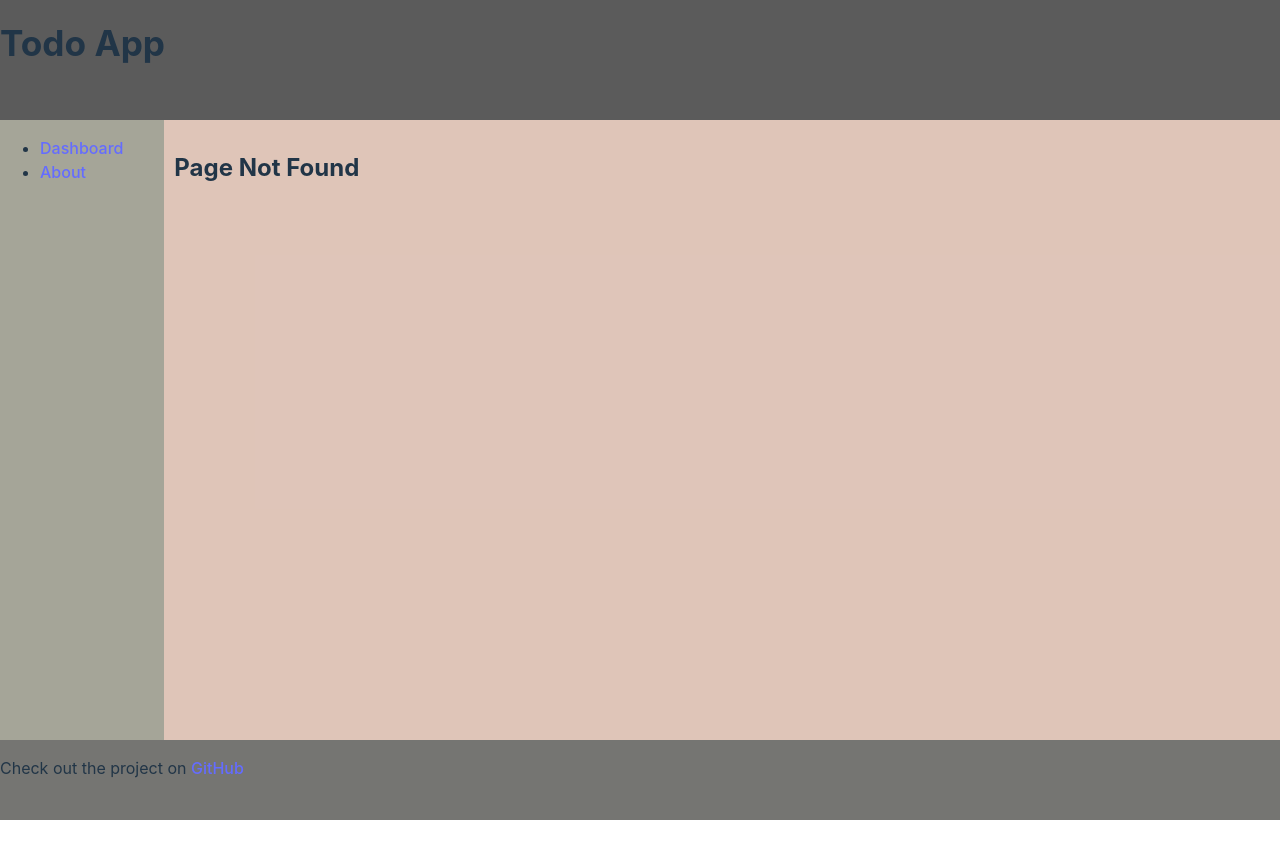
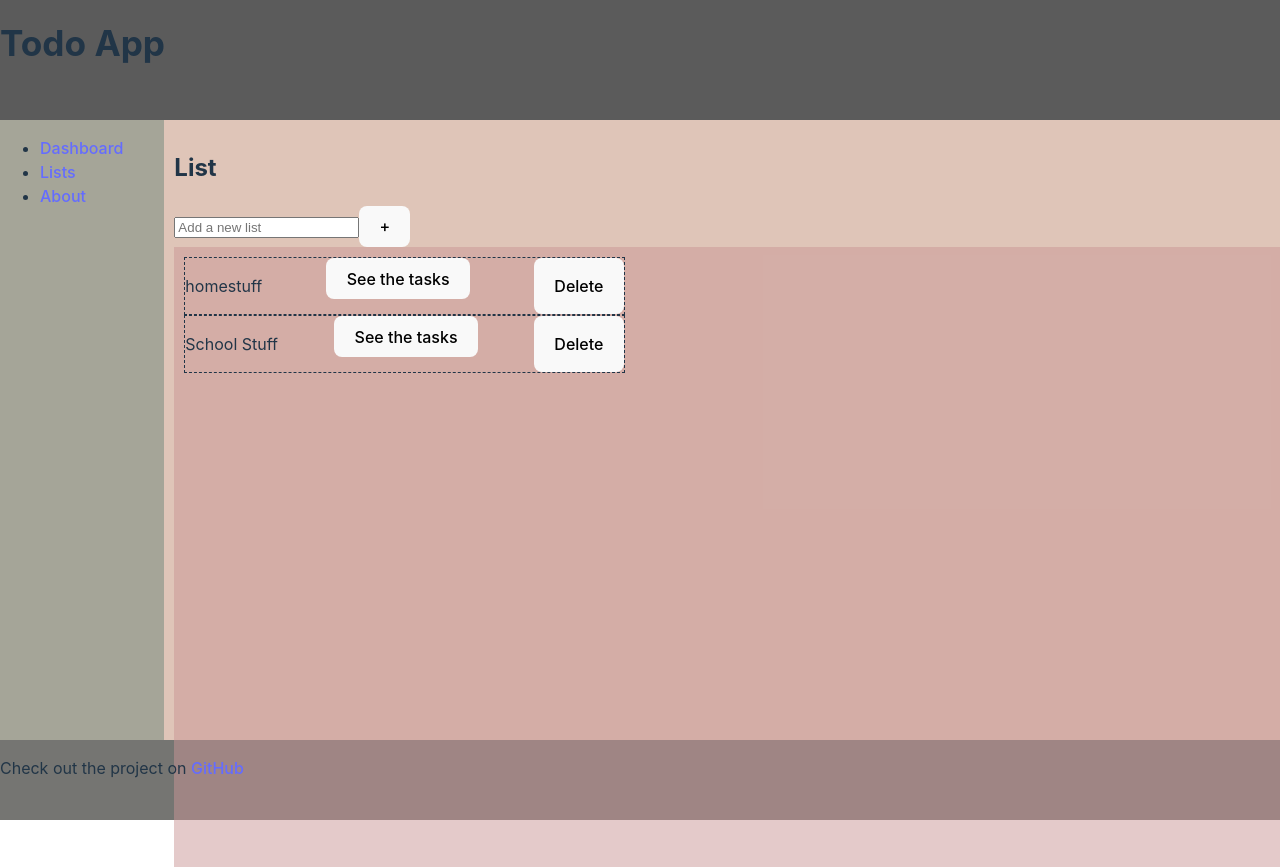
Before and after one commit to kodah-space/mini-project-todolist, a React (Vite) app: page /lists in a window 1280 px wide. Before the commit this address had no page. Before the commit the page ends 820 px from the top, so only its background shows below. Built offline with nearby package versions, Linux system fonts and the light colour scheme.

Commit message:
fixed routes

```diff
--- a/src/App.jsx
+++ b/src/App.jsx
@@ -8,6 +8,7 @@ import About from "./pages/About";
 import "./App.css";
 import { BrowserRouter as Router, Route, Routes } from "react-router-dom";
 import Dashboard from "./pages/Dashboard";
+import Lists from "./pages/Lists";
 
 function App() {
   return (
@@ -16,7 +17,9 @@ function App() {
       <div className="side-main-container">
         <Sidebar />
         <Routes>
-          <Route path="/" element={<Dashboard />} />
+          <Route path="/dashboard/:listId" element={<Dashboard />} />
+          <Route path="/lists" element={<Lists />} />
+          <Route path="/about" element={<About />} />
           <Route path="/about" element={<About />} />
           <Route path="*" element={<PageNotFound />} />
         </Routes>
--- /dev/null
+++ b/src/components/ListItems.jsx
@@ -0,0 +1,26 @@
+import React from "react";
+import { Link } from "react-router-dom";
+
+function ListItems({ list, handleDelete }) {
+  console.log(list);
+
+  return (
+    <div>
+      <div className="list-container">
+        {list.map((e) => (
+          <div key={e.id} className="todo-item-container">
+            <p className="listName">{e.listName}</p>
+
+            <Link to={`/dashboard/${e.id}`} key={e.id}>
+              <button>See the tasks</button>
+            </Link>
+
+            <button onClick={() => handleDelete(e.id)}>Delete</button>
+          </div>
+        ))}
+      </div>
+    </div>
+  );
+}
+
+export default ListItems;
--- a/src/components/Sidebar.jsx
+++ b/src/components/Sidebar.jsx
@@ -11,6 +11,9 @@ function Sidebar() {
           <Link to="/"> Dashboard </Link> {/* <== ADD */}
         </li>
         <li>
+          <Link to="/lists"> Lists </Link> {/* <== ADD */}
+        </li>
+        <li>
           <Link to="/about"> About </Link> {/* <== ADD */}
         </li>
 
--- a/src/components/TodoList.jsx
+++ b/src/components/TodoList.jsx
@@ -7,14 +7,14 @@ import { useState } from "react";
 //   { id: 2, taskName: "Grocery shopping", isCompleted: false },
 // ];
 
-function TodoList({ todos, setTodos, handleDelete, toggleIsCompleted }) {
+function TodoList({ todos, handleDelete, toggleIsCompleted }) {
   return (
     <div className="todolist-container">
       {todos.map((todo) => (
-        <div key={todo.id} className="todo-item-container">
+        <div key={todo.tId} className="todo-item-container">
           <p className="taskName">{todo.taskName}</p>
-          <input type="checkbox" onClick={() => toggleIsCompleted(todo.id)} />
-          <button onClick={() => handleDelete(todo.id)}>Delete</button>
+          <input type="checkbox" onClick={() => toggleIsCompleted(todo.tId)} />
+          <button onClick={() => handleDelete(todo.tId)}>Delete</button>
         </div>
       ))}
     </div>
--- a/src/pages/Dashboard.jsx
+++ b/src/pages/Dashboard.jsx
@@ -2,18 +2,41 @@ import React from "react";
 import "./Dashboard.css";
 import TodoList from "../components/TodoList";
 import { useState } from "react";
+import { Link, useParams } from "react-router-dom";
 
-const todosData = [
-  { id: 1, taskName: "Do laundry", isCompleted: false },
-  { id: 2, taskName: "Grocery shopping", isCompleted: false },
+// const todosData = [
+//   { id: 1, taskName: "Do laundry", isCompleted: false },
+//   { id: 2, taskName: "Grocery shopping", isCompleted: false },
+// ];
+
+const listData = [
+  {
+    id: 1,
+    listName: "homestuff",
+    tasks: [
+      { tId: 1, taskName: "Do laundry", isCompleted: false },
+      { tId: 2, taskName: "Grocery shopping", isCompleted: false },
+    ],
+  },
+  {
+    id: 2,
+    listName: "School Stuff",
+    tasks: [
+      { tId: 1, taskName: "Homeworks", isCompleted: false },
+      { tId: 2, taskName: "Assignment", isCompleted: false },
+    ],
+  },
 ];
 
 function Dashboard() {
-  const [todos, setTodos] = useState(todosData);
+  const [todos, setTodos] = useState(listData[1].tasks);
   const [count, setCount] = useState(todos.length);
   const [isCompletedCount, setisCompletedCount] = useState("");
+  let { listId } = useParams();
+  const studentProfile = listData.find((e) => e.id === listId);
+
   // filter the todosData checke how many is false and how many is true and inside html tag
-
+  console.log(todos);
   const [inputValue, setInputValue] = useState("");
 
   const handleInputChange = (event) => {
@@ -26,7 +49,7 @@ function Dashboard() {
       const newId = todos.length + 1;
       const newTaskName = inputValue;
       const newTodoItem = {
-        id: newId,
+        tId: newId,
         taskName: newTaskName,
         isCompleted: false,
       };
@@ -40,7 +63,7 @@ function Dashboard() {
 
   const handleDelete = (todoId) => {
     const filteredTodos = todos.filter((todo) => {
-      return todo.id !== todoId;
+      return todo.tId !== todoId;
     });
     setTodos(filteredTodos);
     setCount((prevCount) => prevCount - 1);
@@ -49,7 +72,7 @@ function Dashboard() {
   function toggleIsCompleted(todoId) {
     setTodos((prevTodos) =>
       prevTodos.map((item) =>
-        item.id === todoId ? { ...item, isCompleted: !item.isCompleted } : item
+        item.tId === todoId ? { ...item, isCompleted: !item.isCompleted } : item
       )
     );
     setisCompletedCount(
--- /dev/null
+++ b/src/pages/Lists.css
@@ -0,0 +1,6 @@
+.list-container {
+  background-color: rgba(201, 150, 150, 0.5);
+  width: 100%;
+  height: 75vh;
+  padding: 10px;
+}
--- /dev/null
+++ b/src/pages/Lists.jsx
@@ -0,0 +1,87 @@
+import React from "react";
+import "./Lists.css";
+import ListItems from "../components/ListItems";
+import { useState } from "react";
+
+// const todosData = [
+//   { id: 1, taskName: "Do laundry", isCompleted: false },
+//   { id: 2, taskName: "Grocery shopping", isCompleted: false },
+// ];
+
+const listData = [
+  {
+    id: 1,
+    listName: "homestuff",
+    tasks: [
+      { tId: 1, taskName: "Do laundry", isCompleted: false },
+      { tId: 2, taskName: "Grocery shopping", isCompleted: false },
+    ],
+  },
+  {
+    id: 2,
+    listName: "School Stuff",
+    tasks: [
+      { tId: 1, taskName: "Homeworks", isCompleted: false },
+      { tId: 2, taskName: "Assignment", isCompleted: false },
+    ],
+  },
+];
+
+function Lists() {
+  const [list, setList] = useState(listData);
+  const [count, setCount] = useState(list.length);
+
+  console.log(list);
+
+  const [inputValue, setInputValue] = useState("");
+
+  const handleInputChange = (event) => {
+    setInputValue(event.target.value);
+  };
+
+  const handleAddList = (event) => {
+    event.preventDefault(); // Prevent form from submitting in the traditional way
+    if (inputValue.trim()) {
+      const newId = list.length + 1;
+      const newListName = inputValue;
+      const newListItem = {
+        id: newId,
+        listName: newListName,
+        tasks: [],
+      };
+      const listCopy = [...list, newListItem]; // Create a new array with the new task addedtri
+      setList(listCopy); // Update the tasks state
+      setCount((prevCount) => prevCount + 1);
+      setInputValue(""); // Clear the input field
+    }
+  };
+
+  const handleDelete = (listId) => {
+    const filteredList = list.filter((list) => {
+      return list.id !== listId;
+    });
+    setList(filteredList);
+    setCount((prevCount) => prevCount - 1);
+  };
+
+  return (
+    <div className="list-container">
+      <h2>List</h2>
+      <form onSubmit={handleAddList}>
+        <input
+          type="text"
+          value={inputValue}
+          onChange={handleInputChange}
+          placeholder="Add a new list"
+        />
+        <button type="submit">+</button>
+      </form>
+      {/* <p>
+        {isCompletedCount}/{count} done
+      </p> */}
+      <ListItems list={list} handleDelete={handleDelete} />
+    </div>
+  );
+}
+
+export default Lists;
```
